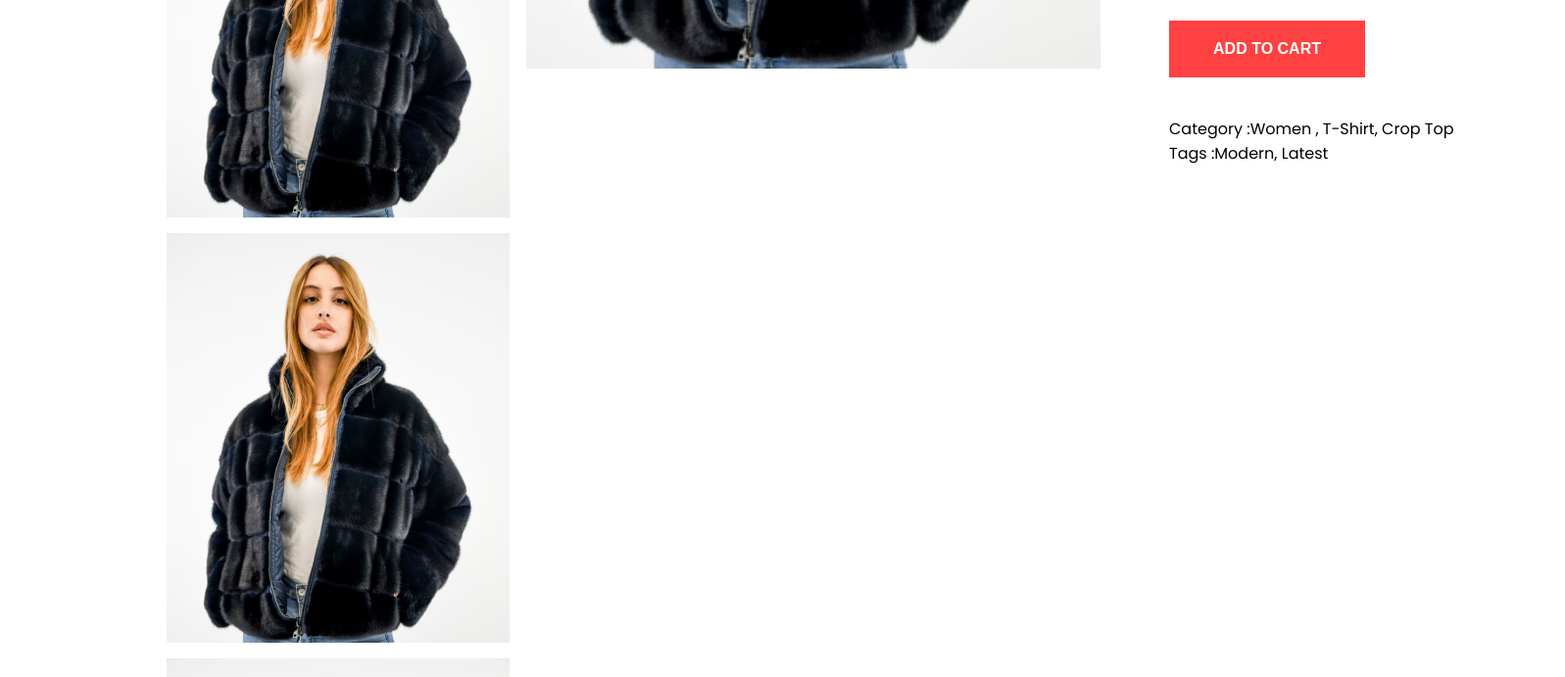
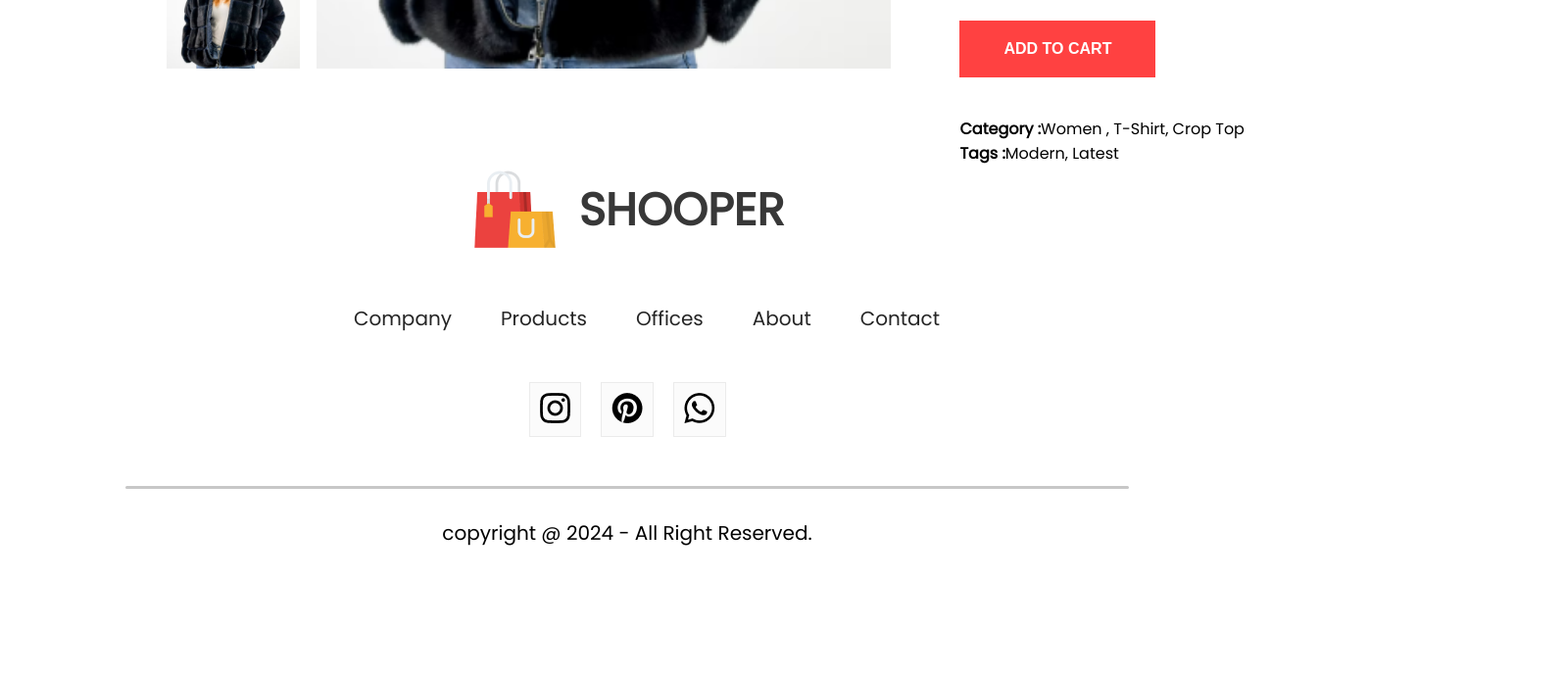
Before and after one commit to Dahbi-Dev/E-commerce, a React (Create React App) app: page /product/1 in a window 1280 px wide. Shown: the part 860-1551 px from the top of the page at 98% size, 1597 px wide, since content can reach past the window. After the commit the page ends 1449 px from the top, so only its background shows below. Built offline with nearby package versions, Linux system fonts and the light colour scheme.

Commit message:
change size of productDisplay left list img

```diff
--- a/src/Components/ProductDisplay/ProductDisplay.css
+++ b/src/Components/ProductDisplay/ProductDisplay.css
@@ -13,7 +13,7 @@
 
 }
 .productdisplay-img-list img{
-    height: 163;
+    height: 163px;
 
 }
 .productdisplay-main-img {
@@ -93,3 +93,6 @@
     outline: none;
     cursor: pointer;
 }
+.productdisplay-right-category span {
+    font-weight: 600;
+}
```
